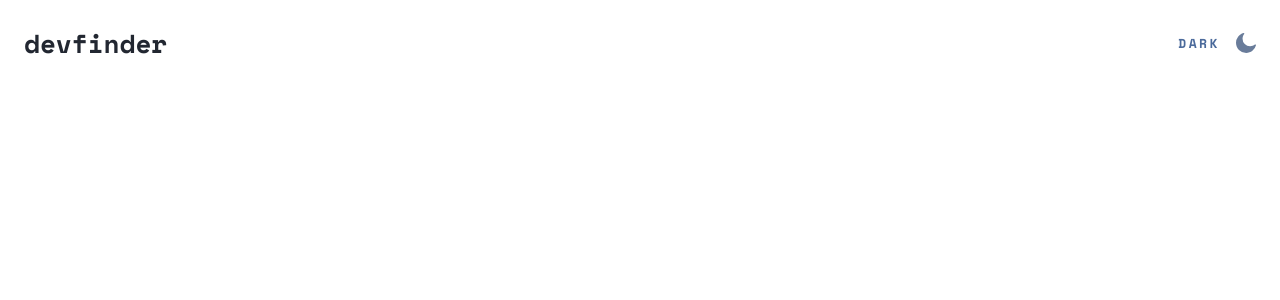
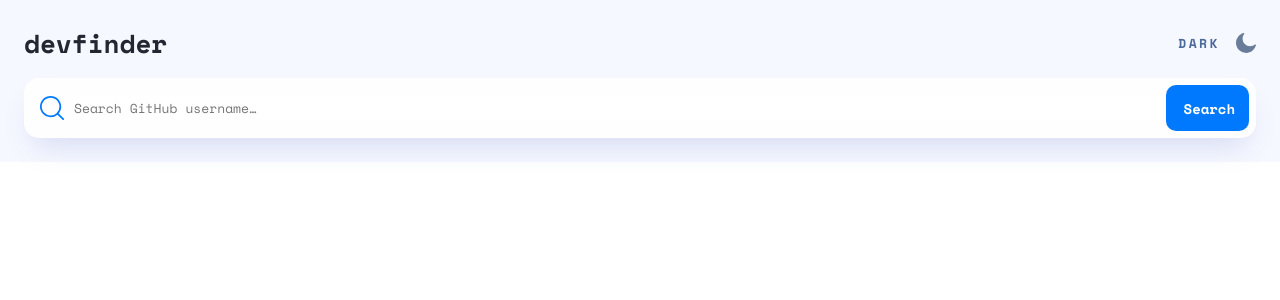
Before and after one commit to mariambuzaladze/Github-user-search-app, a React (Vite) app: page / in a window 1280 px wide. Shown: the top 300 px of the page. Built offline with nearby package versions, Linux system fonts and the light colour scheme.

Commit message:
add search component

```diff
--- a/src/App.css
+++ b/src/App.css
@@ -9,4 +9,5 @@ body {
   justify-content: center;
   gap: 16px;
   padding: 24px;
+  background-color: #f6f8ff;
 }
--- a/src/App.jsx
+++ b/src/App.jsx
@@ -1,10 +1,12 @@
 import "./App.css";
 import Header from "./components/Header/Header";
+import Search from "./components/Search/Search";
 
 function App() {
   return (
     <>
       <Header />
+      <Search />
     </>
   );
 }
--- /dev/null
+++ b/src/components/Search/Search.jsx
@@ -0,0 +1,17 @@
+import "./search.css";
+import SearchIcon from "/images/icon-search.svg";
+
+export default function Search() {
+  return (
+    <div className="search-bar">
+      <img className="search-icon" src={SearchIcon} alt="search icon" />
+      <input
+        type="text"
+        name="search"
+        id="search"
+        placeholder="Search GitHub username…"
+      />
+      <button>Search</button>
+    </div>
+  );
+}
--- /dev/null
+++ b/src/components/Search/search.css
@@ -0,0 +1,34 @@
+.search-bar {
+  display: flex;
+  align-items: center;
+  border-radius: 15px;
+  box-shadow: 0 16px 30px -10px rgba(70, 96, 187, 0.2);
+  background-color: #fefefe;
+  padding: 7px;
+  width: 100%;
+  justify-content: space-between;
+}
+
+.search-icon {
+  margin-left: 9px;
+  margin-right: 9px;
+}
+
+#search {
+  font-size: 13px;
+  line-height: 1.92;
+  color: #4b6a9b;
+  border: none;
+  width: 100%;
+}
+
+button {
+  border-radius: 10px;
+  background-color: #0079ff;
+  border: none;
+  padding: 12.5px 14px 12.5px 18px;
+
+  font-size: 14px;
+  font-weight: bold;
+  color: #fff;
+}
```
